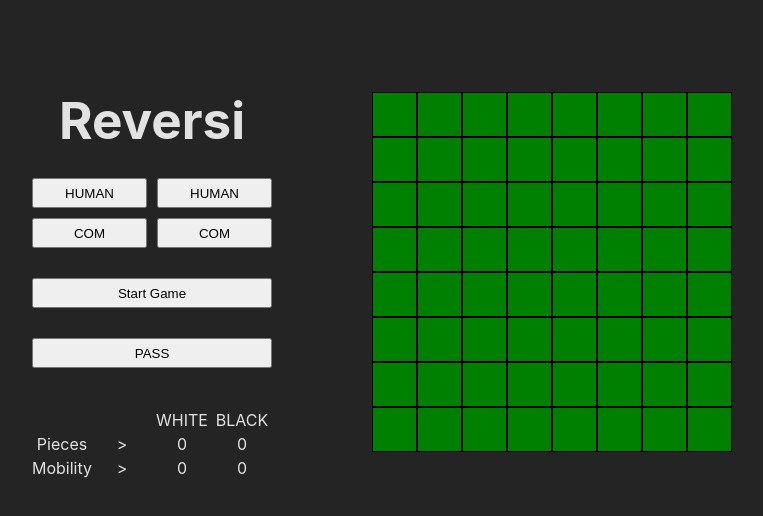
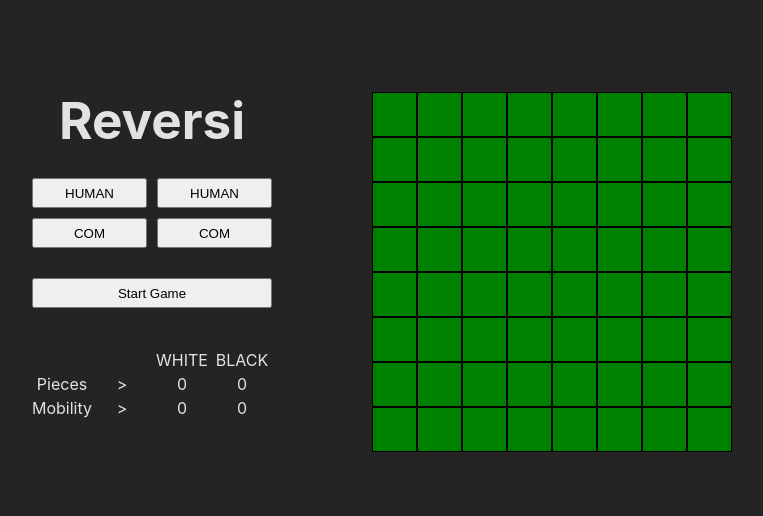
Before and after one commit to BaroqueEngine/reversi, a React (Vite) app: page / in a window 1280 px wide. Shown: the top 516 px of the page, without its empty margins (15-778 px from the left). Built offline with nearby package versions, Linux system fonts and the light colour scheme.

Commit message:
updated.

```diff
--- a/src/App.tsx
+++ b/src/App.tsx
@@ -1,7 +1,13 @@
 import { useAtom } from "jotai";
 import "./App.css";
 import Board from "./Board";
-import { changeTurn, getCanPutPosition, startGame } from "./Rule";
+import {
+  changeTurn,
+  getCanPutPosition,
+  oppColor,
+  resultGame,
+  startGame,
+} from "./Rule";
 import {
   boardAtom,
   canPutPositionAtom,
@@ -16,7 +22,7 @@ import { PieceColor } from "./Data";
 
 function App() {
   const [board, setBoard] = useAtom(boardAtom);
-  const [_isPlaying, setIsPlaying] = useAtom(isPlayingAtom);
+  const [isPlaying, setIsPlaying] = useAtom(isPlayingAtom);
   const [pieces, setPieces] = useAtom(piecesAtom);
   const [turn, setTurn] = useAtom(turnAtom);
   const [_canPutPosition, setCanPutPosition] = useAtom(canPutPositionAtom);
@@ -59,15 +65,21 @@ function App() {
           >
             Start Game
           </button>
+          {isPlaying && getCanPutPosition(turn, board).length === 0 && (
             <button
               css={startGameButton}
               onClick={() => {
                 setPassCount(passCount + 1);
+                if (passCount === 1) {
+                  resultGame(setIsPlaying);
+                } else {
                   changeTurn(board, turn, setTurn, setCanPutPosition);
+                }
               }}
             >
               PASS
             </button>
+          )}
           <div css={info}>
             <div css={row}>
               <div></div>
--- a/src/Rule.ts
+++ b/src/Rule.ts
@@ -126,6 +126,10 @@ export const changeTurn = (
   setCanPutPosition(canPutPosition);
 };
 
+export const resultGame = (setIsPlaying: Function) => {
+  setIsPlaying(false);
+};
+
 export const printBoard = (board: number[]): void => {
   const colors = ["_", "#", "."];
   for (let y = 0; y < Size; y++) {
--- a/src/Tile.tsx
+++ b/src/Tile.tsx
@@ -25,7 +25,7 @@ function Tile({ x, y, size }: Props) {
   const [isPlaying] = useAtom(isPlayingAtom);
   const [pieces, setPieces] = useAtom(piecesAtom);
   const [canPutPosition, setCanPutPosition] = useAtom(canPutPositionAtom);
-  const [_oassCount, setPassCount] = useAtom(passCountAtom);
+  const [_passCount, setPassCount] = useAtom(passCountAtom);
   const index = pointToIndex({ x, y });
   const color = board[index];
 
```
Lines whose indentation alone changed are shown as unchanged.
